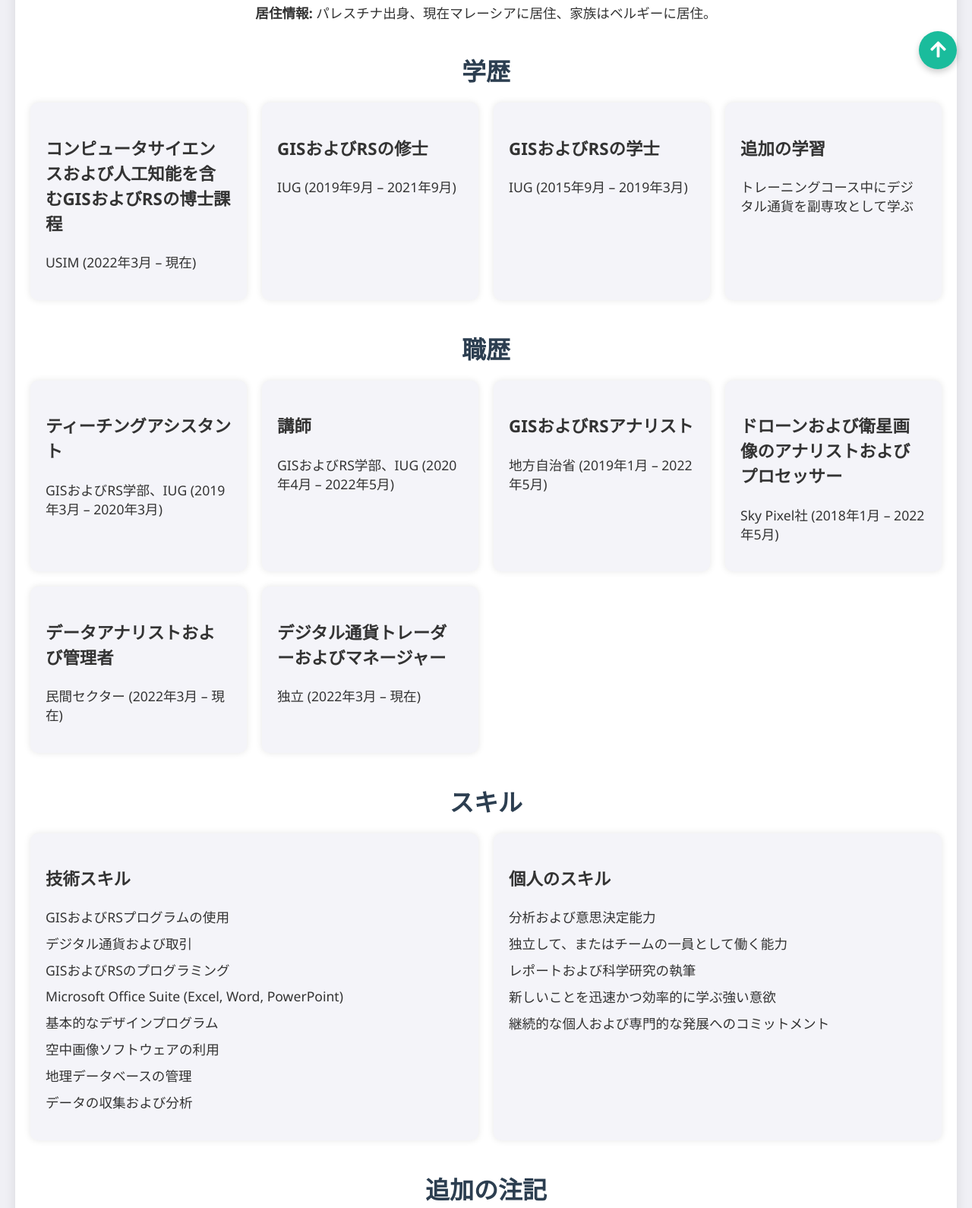
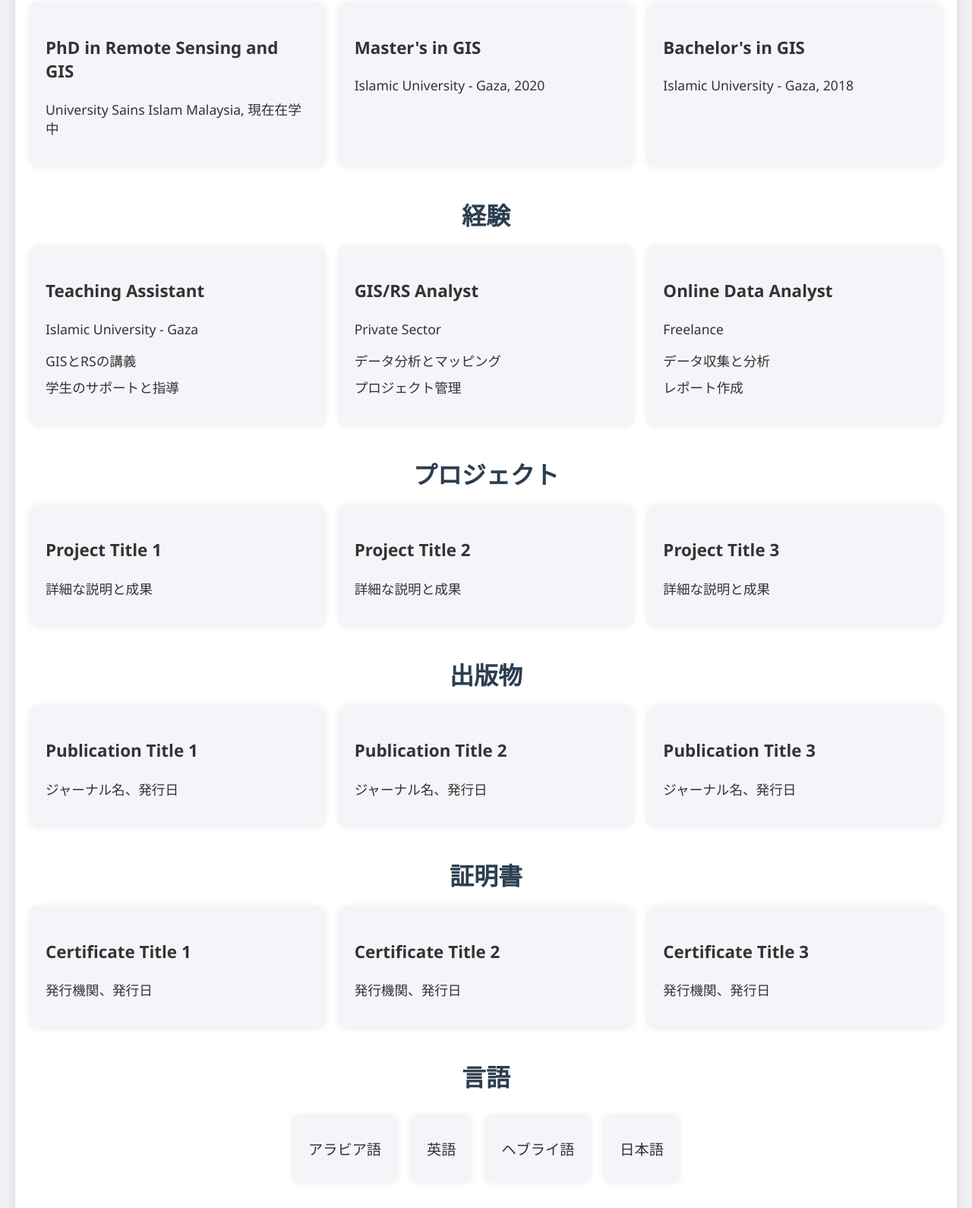
Before and after one commit to yosih98/YosiCV2, a plain HTML site: page index.html in a window 1280 px wide. Shown: the part 689-2279 px from the top of the page at 76% size. Drawn offline with nearby package versions, Linux system fonts and the light colour scheme.

Commit message:
Update index.html

```diff
--- a/index.html
+++ b/index.html
@@ -52,6 +52,30 @@
         nav a:hover {
             background: #1abc9c;
             color: #fff;
+        }
+        .dropdown {
+            position: relative;
+            display: inline-block;
+        }
+        .dropdown-content {
+            display: none;
+            position: absolute;
+            background-color: #34495e;
+            min-width: 160px;
+            box-shadow: 0 8px 16px rgba(0, 0, 0, 0.2);
+            z-index: 1;
+        }
+        .dropdown-content a {
+            color: #fff;
+            padding: 12px 16px;
+            text-decoration: none;
+            display: block;
+        }
+        .dropdown-content a:hover {
+            background-color: #1abc9c;
+        }
+        .dropdown:hover .dropdown-content {
+            display: block;
         }
         .container {
             max-width: 1200px;
@@ -279,183 +303,154 @@
             background-color: #555;
             color: #fff;
             text-align: center;
-            border-radius: 5px;
-            padding: 5px 0;
+            border-radius: 6px;
+            padding: 5px;
             position: absolute;
             z-index: 1;
-            bottom: 125%; /* Position the tooltip above the text */
+            bottom: 125%; /* Position above the text */
             left: 50%;
             margin-left: -60px;
             opacity: 0;
             transition: opacity 0.3s;
         }
-        .tooltip .tooltiptext::after {
-            content: "";
-            position: absolute;
-            top: 100%; /* At the bottom of the tooltip */
-            left: 50%;
-            margin-left: -5px;
-            border-width: 5px;
-            border-style: solid;
-            border-color: #555 transparent transparent transparent;
-        }
         .tooltip:hover .tooltiptext {
             visibility: visible;
             opacity: 1;
-        }
-        .floating-button {
-            position: fixed;
-            bottom: 20px;
-            right: 20px;
-            background-color: #1abc9c;
-            color: #fff;
-            border: none;
-            border-radius: 50%;
-            width: 50px;
-            height: 50px;
-            text-align: center;
-            font-size: 24px;
-            box-shadow: 0 4px 8px rgba(0, 0, 0, 0.2);
-            cursor: pointer;
-            transition: background-color 0.3s;
-        }
-        .floating-button:hover {
-            background-color: #16a085;
         }
     </style>
 </head>
 <body>
     <header>
         <h1>Yosi H.S Alsafadi</h1>
-        <p>GIS & RS スペシャリスト | データアナリスト | デジタル通貨エンスージアスト</p>
+        <p>GIS & RS スペシャリスト</p>
     </header>
-    <div class="menu-toggle" onclick="toggleMenu()">☰</div>
+    <div class="menu-toggle" onclick="toggleMenu()"><i class="fas fa-bars"></i></div>
     <nav>
-        <a href="#about">概要</a>
-        <a href="#education">学歴</a>
-        <a href="#experience">職歴</a>
-        <a href="#skills">スキル</a>
-        <a href="#additional-notes">追加の注記</a>
+        <a href="#profile">プロフィール</a>
+        <a href="#education">教育</a>
+        <a href="#experience">経験</a>
         <a href="#languages">言語</a>
         <a href="#hobbies">趣味</a>
         <a href="#contact">連絡先</a>
+        <div class="dropdown">
+            <a href="#more">もっと <i class="fas fa-caret-down"></i></a>
+            <div class="dropdown-content">
+                <a href="#projects">プロジェクト</a>
+                <a href="#publications">出版物</a>
+                <a href="#certificates">証明書</a>
+            </div>
+        </div>
     </nav>
     <div class="container">
-        <section id="about" class="section">
-            <div class="profile">
-                <img src="DSC_1501 1.4in x 2in.jpg" alt="Yosi H.S Alsafadi">
-                <div>
-                    <h2>概要</h2>
-                    <p>私は、データ分析、デジタル通貨取引、および学術研究の豊富な経験を持つ専念的なGISおよびリモートセンシングのスペシャリストです。新しい技術を学び続け、プロフェッショナルスキルを継続的に開発することに強い情熱を持っています。</p>
-                </div>
-            </div>
-            <div class="personal-details">
-                <p><strong>生年月日:</strong> 1998年2月21日</p>
-                <p><strong>社会的地位:</strong> 独身</p>
-                <p><strong>居住情報:</strong> パレスチナ出身、現在マレーシアに居住、家族はベルギーに居住。</p>
-            </div>
+        <section id="profile" class="section profile">
+            <img src="https://via.placeholder.com/150" alt="Yosi H.S Alsafadi">
+            <h2>Yosi H.S Alsafadi</h2>
+            <p>GIS & RS スペシャリスト</p>
         </section>
         <section id="education" class="section">
-            <h2>学歴</h2>
+            <h2>教育</h2>
             <div class="details-grid">
                 <div>
-                    <h3>コンピュータサイエンスおよび人工知能を含むGISおよびRSの博士課程</h3>
-                    <p>USIM (2022年3月 – 現在)</p>
+                    <h3>PhD in Remote Sensing and GIS</h3>
+                    <p>University Sains Islam Malaysia, 現在在学中</p>
                 </div>
                 <div>
-                    <h3>GISおよびRSの修士</h3>
-                    <p>IUG (2019年9月 – 2021年9月)</p>
+                    <h3>Master's in GIS</h3>
+                    <p>Islamic University - Gaza, 2020</p>
                 </div>
                 <div>
-                    <h3>GISおよびRSの学士</h3>
-                    <p>IUG (2015年9月 – 2019年3月)</p>
-                </div>
-                <div>
-                    <h3>追加の学習</h3>
-                    <p>トレーニングコース中にデジタル通貨を副専攻として学ぶ</p>
+                    <h3>Bachelor's in GIS</h3>
+                    <p>Islamic University - Gaza, 2018</p>
                 </div>
             </div>
         </section>
         <section id="experience" class="section">
-            <h2>職歴</h2>
+            <h2>経験</h2>
             <div class="details-grid">
                 <div>
-                    <h3>ティーチングアシスタント</h3>
-                    <p>GISおよびRS学部、IUG (2019年3月 – 2020年3月)</p>
-                </div>
-                <div>
-                    <h3>講師</h3>
-                    <p>GISおよびRS学部、IUG (2020年4月 – 2022年5月)</p>
-                </div>
-                <div>
-                    <h3>GISおよびRSアナリスト</h3>
-                    <p>地方自治省 (2019年1月 – 2022年5月)</p>
-                </div>
-                <div>
-                    <h3>ドローンおよび衛星画像のアナリストおよびプロセッサー</h3>
-                    <p>Sky Pixel社 (2018年1月 – 2022年5月)</p>
-                </div>
-                <div>
-                    <h3>データアナリストおよび管理者</h3>
-                    <p>民間セクター (2022年3月 – 現在)</p>
-                </div>
-                <div>
-                    <h3>デジタル通貨トレーダーおよびマネージャー</h3>
-                    <p>独立 (2022年3月 – 現在)</p>
-                </div>
-            </div>
-        </section>
-        <section id="skills" class="section">
-            <h2>スキル</h2>
-            <div class="details-grid">
-                <div>
-                    <h3>技術スキル</h3>
+                    <h3>Teaching Assistant</h3>
+                    <p>Islamic University - Gaza</p>
                     <ul>
-                        <li>GISおよびRSプログラムの使用</li>
-                        <li>デジタル通貨および取引</li>
-                        <li>GISおよびRSのプログラミング</li>
-                        <li>Microsoft Office Suite (Excel, Word, PowerPoint)</li>
-                        <li>基本的なデザインプログラム</li>
-                        <li>空中画像ソフトウェアの利用</li>
-                        <li>地理データベースの管理</li>
-                        <li>データの収集および分析</li>
+                        <li>GISとRSの講義</li>
+                        <li>学生のサポートと指導</li>
                     </ul>
                 </div>
                 <div>
-                    <h3>個人のスキル</h3>
+                    <h3>GIS/RS Analyst</h3>
+                    <p>Private Sector</p>
                     <ul>
-                        <li>分析および意思決定能力</li>
-                        <li>独立して、またはチームの一員として働く能力</li>
-                        <li>レポートおよび科学研究の執筆</li>
-                        <li>新しいことを迅速かつ効率的に学ぶ強い意欲</li>
-                        <li>継続的な個人および専門的な発展へのコミットメント</li>
+                        <li>データ分析とマッピング</li>
+                        <li>プロジェクト管理</li>
+                    </ul>
+                </div>
+                <div>
+                    <h3>Online Data Analyst</h3>
+                    <p>Freelance</p>
+                    <ul>
+                        <li>データ収集と分析</li>
+                        <li>レポート作成</li>
                     </ul>
                 </div>
             </div>
         </section>
-        <section id="additional-notes" class="section">
-            <h2>追加の注記</h2>
+        <section id="projects" class="section">
+            <h2>プロジェクト</h2>
             <div class="details-grid">
                 <div>
-                    <p>新しいことを学ぶことに熱心で、迅速に学ぶ</p>
-                    <p>学習と成長の機会を提供するあらゆる分野で働く意欲がある</p>
-                    <p>日本語を学ぶことに興味がある</p>
-                    <p>デジタル通貨の取引における実践的な経験</p>
-                    <p>給与よりも新しい環境での経験と学習を優先し、日本の生活水準に応じた給与を求める</p>
-                    <p>高度に適応可能であり、グラフィックデザイン、デジタルマーケティング、データ管理、プロジェクト管理などの主な専門分野以外の分野のさまざまな仕事の要件に必要な新しいスキルを迅速に習得できる</p>
-                    <p>強力な分析スキル、細部への注意、独立しておよびチーム内で働く能力で知られている</p>
-                    <p>自身の分野および関連分野の進歩の最前線に立ち続けるために、継続的な個人および専門的な発展にコミットしている</p>
+                    <h3>Project Title 1</h3>
+                    <p>詳細な説明と成果</p>
+                </div>
+                <div>
+                    <h3>Project Title 2</h3>
+                    <p>詳細な説明と成果</p>
+                </div>
+                <div>
+                    <h3>Project Title 3</h3>
+                    <p>詳細な説明と成果</p>
+                </div>
+            </div>
+        </section>
+        <section id="publications" class="section">
+            <h2>出版物</h2>
+            <div class="details-grid">
+                <div>
+                    <h3>Publication Title 1</h3>
+                    <p>ジャーナル名、発行日</p>
+                </div>
+                <div>
+                    <h3>Publication Title 2</h3>
+                    <p>ジャーナル名、発行日</p>
+                </div>
+                <div>
+                    <h3>Publication Title 3</h3>
+                    <p>ジャーナル名、発行日</p>
+                </div>
+            </div>
+        </section>
+        <section id="certificates" class="section">
+            <h2>証明書</h2>
+            <div class="details-grid">
+                <div>
+                    <h3>Certificate Title 1</h3>
+                    <p>発行機関、発行日</p>
+                </div>
+                <div>
+                    <h3>Certificate Title 2</h3>
+                    <p>発行機関、発行日</p>
+                </div>
+                <div>
+                    <h3>Certificate Title 3</h3>
+                    <p>発行機関、発行日</p>
                 </div>
             </div>
         </section>
         <section id="languages" class="section">
             <h2>言語</h2>
             <div class="languages">
-                <div>
-                    <p><i class="fas fa-star"></i> アラビア語</p>
-                    <p><i class="fas fa-star"></i> 英語</p>
-                    <p><i class="fas fa-star"></i> ヘブライ語</p>
-                </div>
+                <div><p>アラビア語</p></div>
+                <div><p>英語</p></div>
+                <div><p>ヘブライ語</p></div>
+                <div><p>日本語</p></div>
             </div>
         </section>
         <section id="hobbies" class="section">
```
